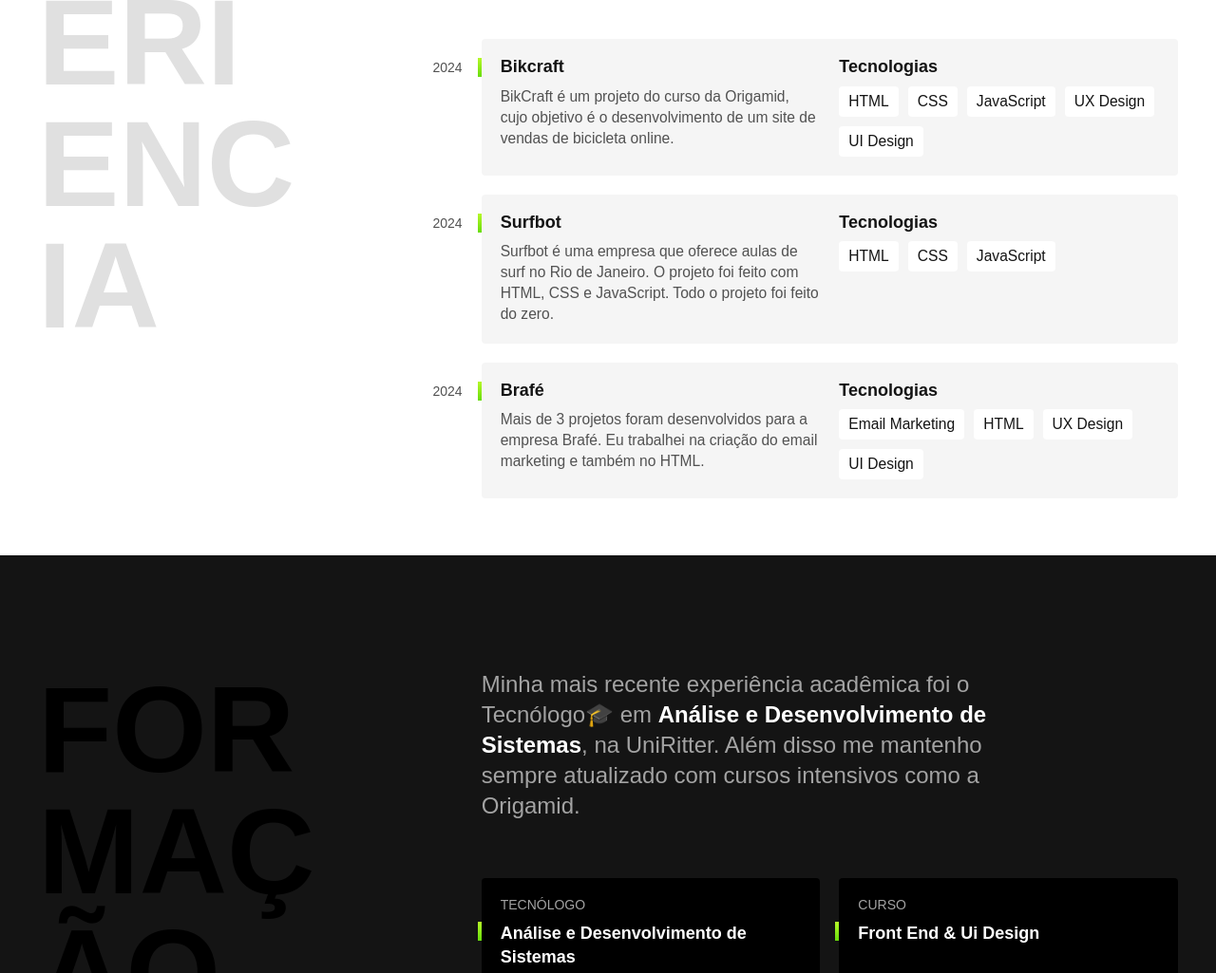
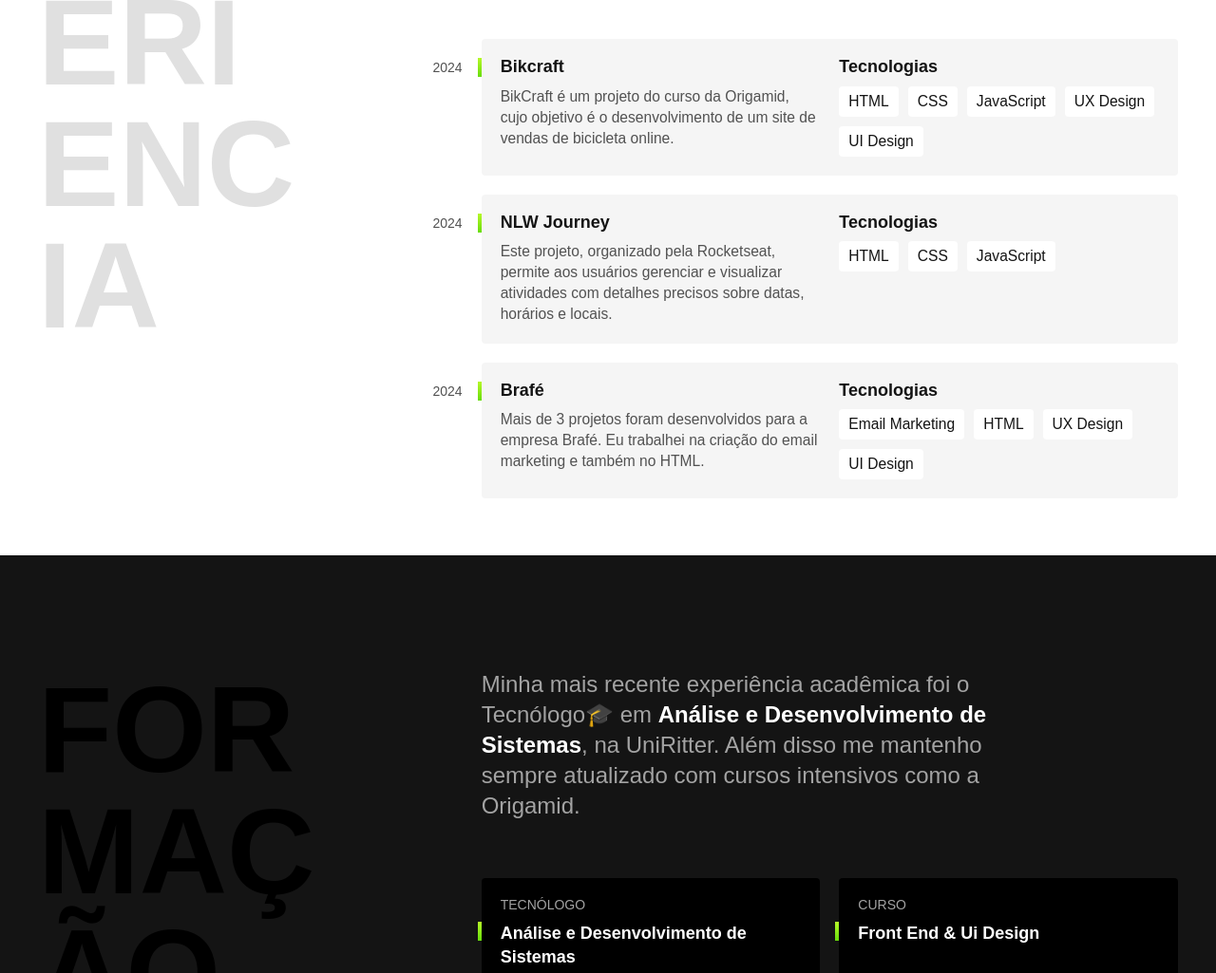
Before and after one commit to evertonsantoos/portfolio, a plain HTML site: page index.html in a window 1280 px wide. Shown: the part 929-1954 px from the top of the page at 95% size. Drawn offline with Linux system fonts and the light colour scheme.

Commit message:
update-experiencia

```diff
--- a/index.html
+++ b/index.html
@@ -76,12 +76,10 @@
 
         <div class="empresa">
           <span class="empresa-ano">2024</span>
-          <a class="nome-projeto" href="#">Surfbot</a>
+          <a class="nome-projeto" href="#">NLW Journey</a>
           <span class="empresa-tecnologia">Tecnologias</span>
           <p class="empresa-texto">
-            Surfbot é uma empresa que oferece aulas de surf no Rio de Janeiro. O
-            projeto foi feito com HTML, CSS e JavaScript. Todo o projeto foi
-            feito do zero.
+            Este projeto, organizado pela Rocketseat, permite aos usuários gerenciar e visualizar atividades com detalhes precisos sobre datas, horários e locais.
           </p>
           <ul class="empresa-habilidades">
             <li>HTML</li>
```
